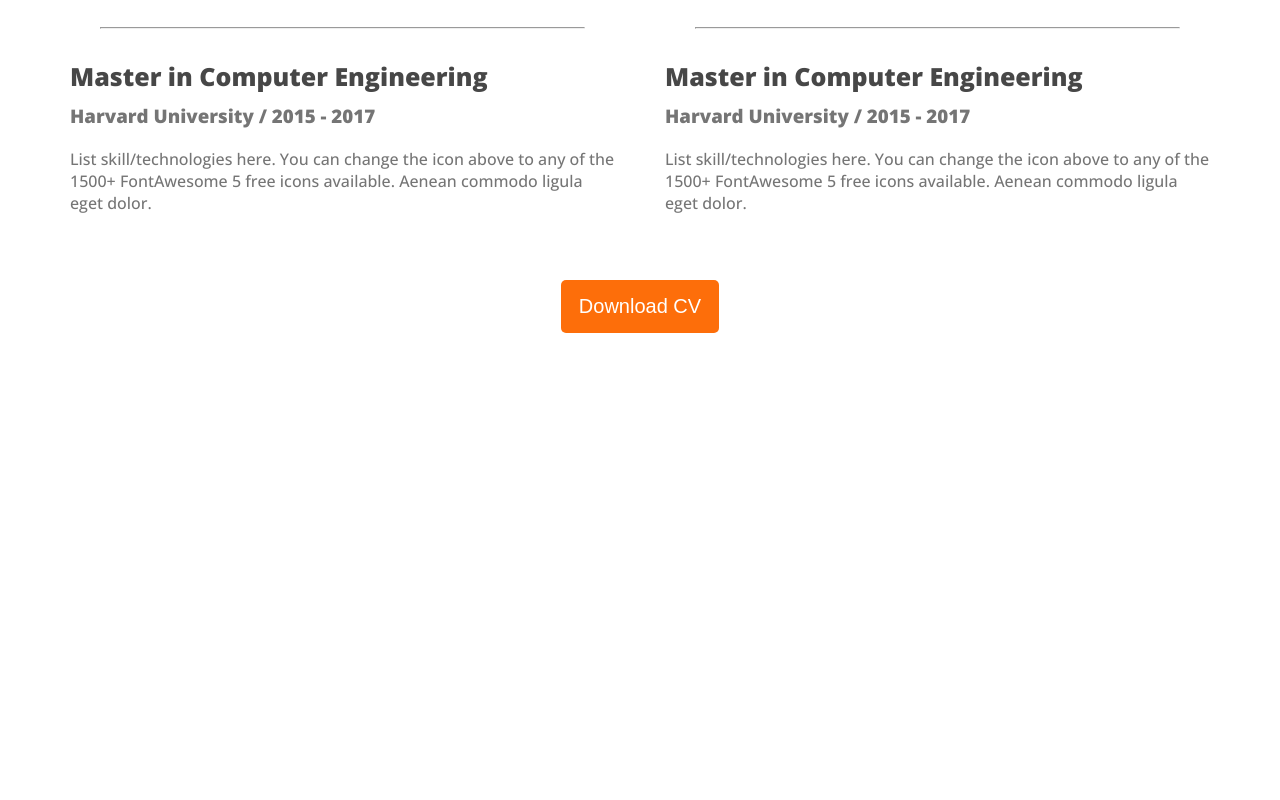
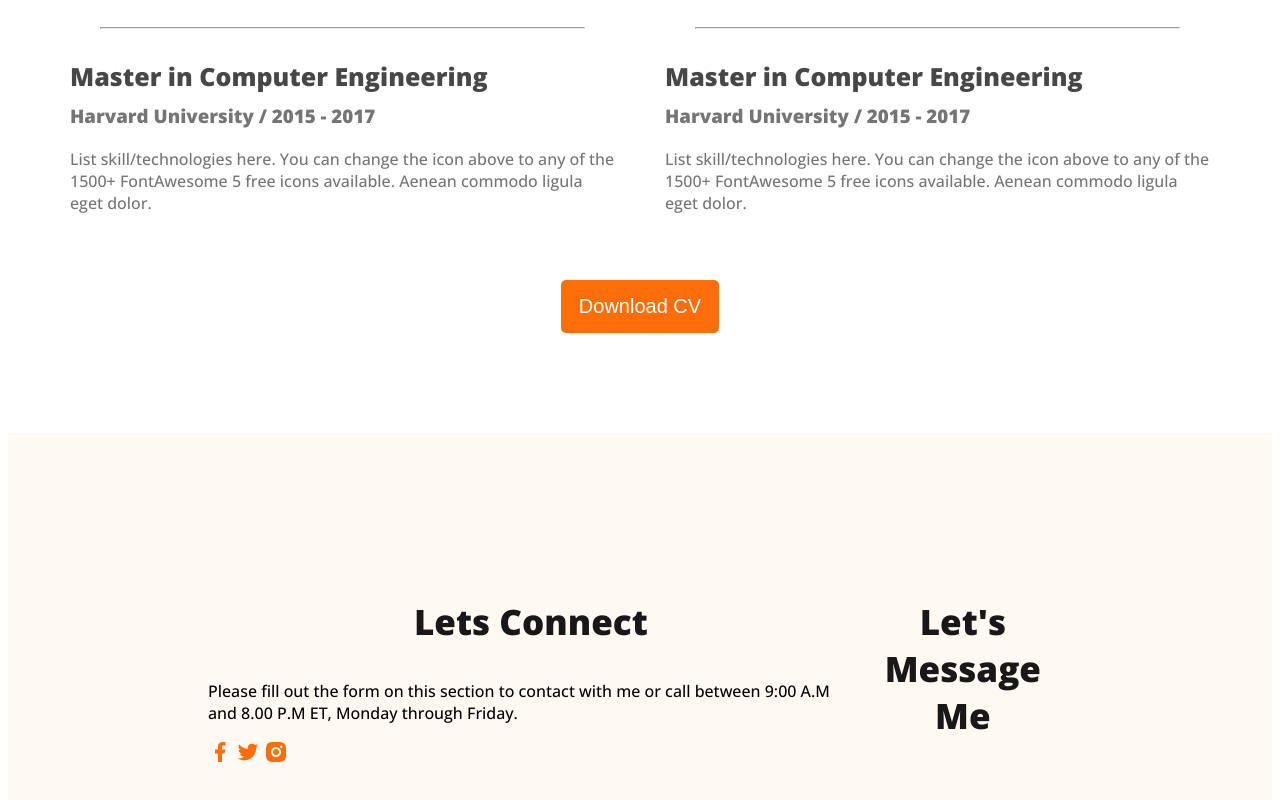
Before and after one commit to MomenaKhatunzinia/webdeveloper-protfolio, a plain HTML site: page index.html in a window 1280 px wide. Shown: the part 2883-3683 px from the top of the page. Before the commit the page ends 3224 px from the top, so only its background shows below. Drawn offline with nearby package versions, Linux system fonts and the light colour scheme.

Commit message:
added basic footer

```diff
--- a/Styles/porfolio.css
+++ b/Styles/porfolio.css
@@ -217,3 +217,13 @@
     text-align: center;
     margin-top: 50px;
 }
+
+
+footer
+{
+    display: flex;
+    background:#fff8f3;
+    padding: 130px 200px;
+    margin-top: 100px;
+
+}
--- a/index.html
+++ b/index.html
@@ -188,7 +188,22 @@
 
     </main>
     <footer>
-
+        <div class="footer-column">
+            <h3 class="section-title">
+                Lets Connect
+            </h3>
+            <p class="section-description">
+                Please fill out the form on this section to contact with me or call between 9:00 A.M and 8.00 P.M ET, Monday through Friday.
+            </p>
+            <div class="social-linls">
+                <a href=""><img src="images/icons/facebook.png" alt=""></a>
+                <a href=""><img src="images/icons/twitter.png" alt=""></a>
+                <a href=""><img src="images/icons/insta.png" alt=""></a>
+            </div>
+        </div>
+        <div class="footer-column">
+            <h3 class="section-title">Let's Message Me</h3>
+        </div>
     </footer>
 </body>
 </html>
```
